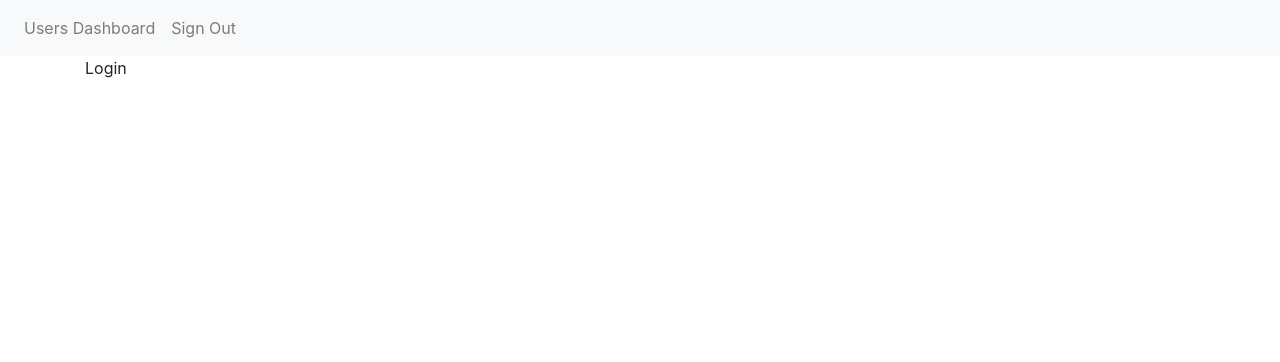
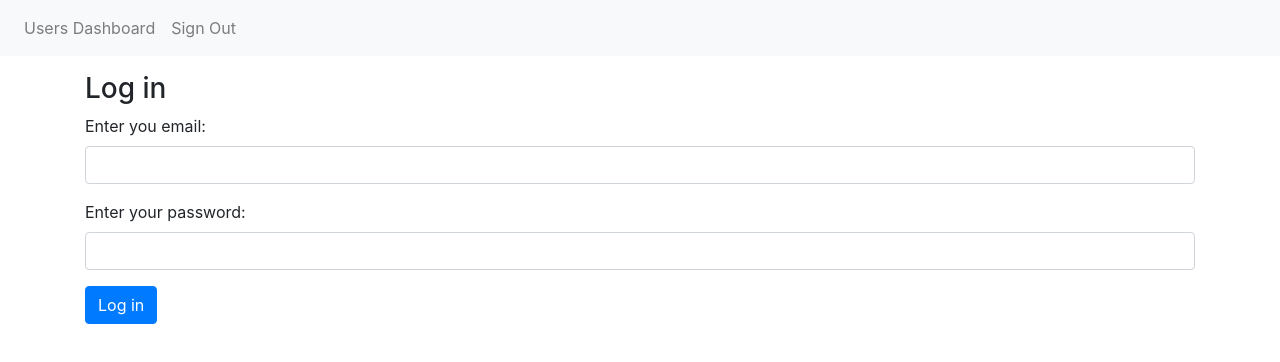
Before and after one commit to yuliya-sharapa/login-challenge, a React (Create React App) app: page /login in a window 1280 px wide. Shown: the top 362 px of the page. Built offline with nearby package versions, Linux system fonts and the light colour scheme.

Commit message:
add login form using react-hook-form, add input validation with yup

```diff
--- a/package.json
+++ b/package.json
@@ -3,6 +3,7 @@
   "version": "0.1.0",
   "private": true,
   "dependencies": {
+    "@hookform/resolvers": "^1.3.2",
     "@testing-library/jest-dom": "^5.11.9",
     "@testing-library/react": "^11.2.3",
     "@testing-library/user-event": "^12.6.0",
@@ -12,7 +13,8 @@
     "react-hook-form": "^6.14.2",
     "react-router-dom": "^5.2.0",
     "react-scripts": "4.0.1",
-    "web-vitals": "^0.2.4"
+    "web-vitals": "^0.2.4",
+    "yup": "^0.32.8"
   },
   "scripts": {
     "start": "react-scripts start",
--- a/src/App.js
+++ b/src/App.js
@@ -1,7 +1,7 @@
 import React from 'react';
 import { Route, Switch, Link } from 'react-router-dom'
 import { UserList } from './components/UserList'
-import { Login } from './components/LoginForm'
+import { LoginForm } from './components/LoginForm'
 import { EditUser } from './components/EditUser'
 
 function App() {
@@ -9,7 +9,7 @@ function App() {
     <div>
       <nav className="navbar bg-light navbar-expand-lg navbar-light">
         <ul className="navbar-nav mr-auto">
-          <li classNamfe="navbar-item">
+          <li className="navbar-item">
             <Link to="/" className="nav-link">Users Dashboard</Link>
           </li>
           <li className="navbar-item">
@@ -20,7 +20,7 @@ function App() {
     <Switch>
       <Route exact path="/" component={UserList}/>
       <Route path="/edit/:id" component={EditUser}/>
-      <Route path="/login" component={Login}/>
+      <Route path="/login" component={LoginForm}/>
     </Switch>
     </div>
   );
--- a/src/components/LoginForm.js
+++ b/src/components/LoginForm.js
@@ -1,5 +1,53 @@
-import React from 'react';
+import React from "react";
+import {useForm} from 'react-hook-form'
+import {yupResolver} from '@hookform/resolvers/yup';
+import {UserLoginSchema} from '../validations/UserValidation'
 
-export const Login = () => {
-    return <div className=" container">Login</div>
-}
+export const LoginForm = () => {
+
+  const {register, handleSubmit, errors} = useForm({
+      resolver: yupResolver(UserLoginSchema)
+  });
+
+
+  const onSubmit = ({email, password}) => {
+    alert(`email: ${email}, password: ${password}`);
+  };
+
+  return (
+    <div className="container">
+      <div className="mt-3">
+      <h3>Log in</h3>
+            <form onSubmit={handleSubmit(onSubmit)}>
+            <div className="form-group">
+                <label htmlFor="email">Enter you email:</label>
+                <input
+                    className="form-control"
+                    ref={register }
+                    id="email"
+                    name="email"
+                    type="text"
+                />
+            {errors.email && <small class="form-text text-muted">{errors.email.message}</small>}
+            </div>
+
+            <div className="form-group">
+            <label htmlFor="password">Enter your password: </label>
+            <input
+                className="form-control"
+                ref={register}
+                id="password"
+                name="password"
+                type="password"
+            />
+            {errors.password && <small class="form-text text-muted">{errors.password.message}</small>}
+            </div>
+
+            <div className="form-group">
+            <button type="submit" className="btn btn-primary">Log in</button>
+            </div>
+            </form>
+        </div>
+    </div>
+  );
+};
--- /dev/null
+++ b/src/validations/UserValidation.js
@@ -0,0 +1,10 @@
+import * as yup from "yup";
+
+export const UserLoginSchema = yup.object().shape({
+    email: yup.string().email("Invalid email").required("Required"),
+    password: yup
+    .string()
+    .min(8, "Too Short!")
+    .max(50, "Too Long!")
+    .required("Required"),
+})
```
Also changed, not shown: 2 other files (tests, documents, lock files or other folders).
